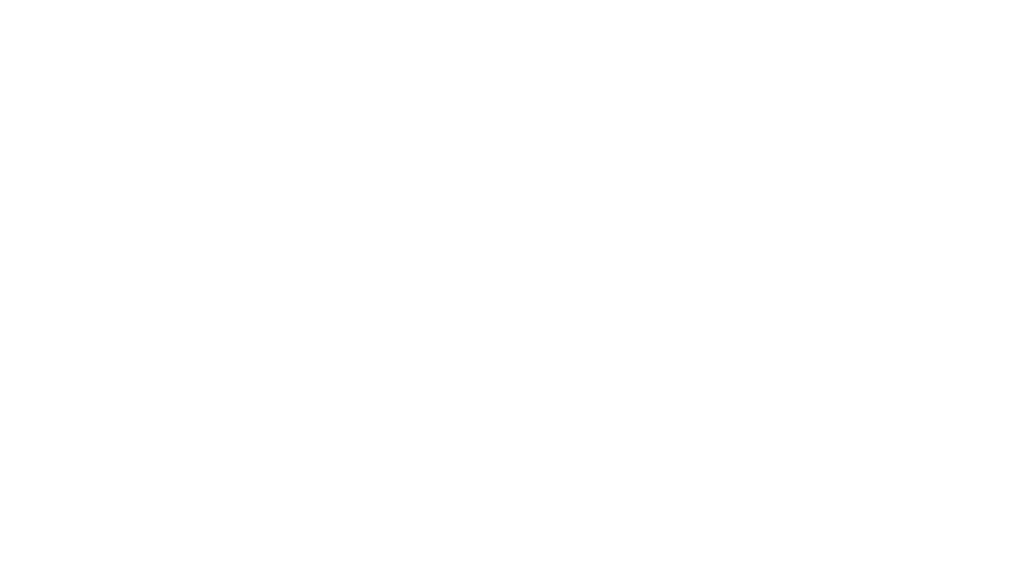
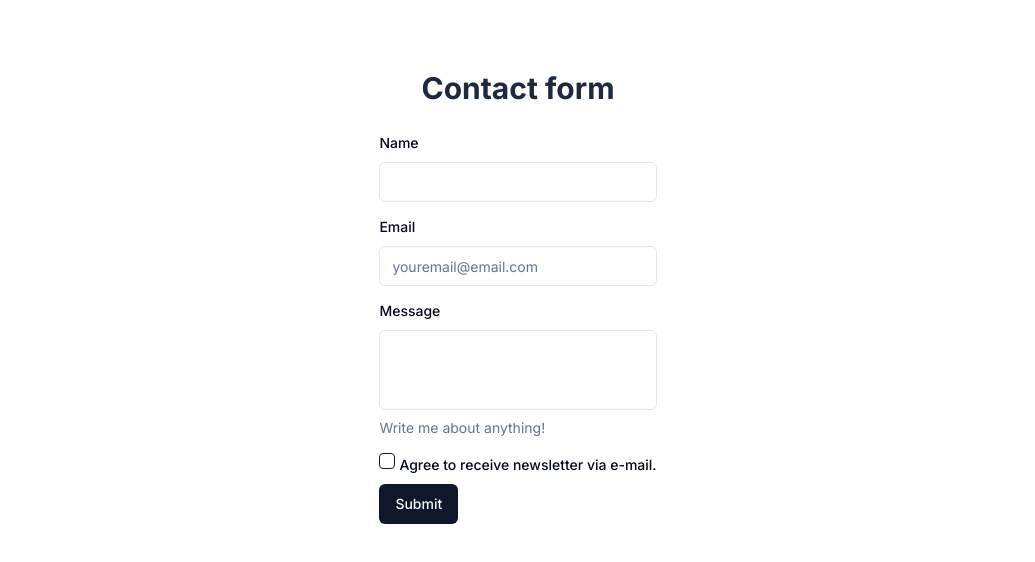
Before and after one commit to Supernovaxxx/showcase, a Next.js app: page / in a window 1280 px wide. Shown: the part 1304-1866 px from the top of the page, without its empty margins (122-1157 px from the left). Before the commit the page ends 1342 px from the top, so only its background shows below. Built offline with nearby package versions, Linux system fonts and the light colour scheme; no server answers.

Commit message:
feat: create contact form

```diff
--- a/app/page.tsx
+++ b/app/page.tsx
@@ -1,5 +1,6 @@
 import { CertificationSection, LearnlogSection } from '@/components/site/sections'
 import { ReferencesTable } from '@/components/core/references/table'
+import { ContactForm } from '@/components/core/contact/form'
 
 
 export default function Home() {
@@ -9,6 +10,7 @@
       <ReferencesTable />
       {/* <LearnlogSection /> */}
       <CertificationSection />
+      <ContactForm />
     </main>
   )
 }
--- /dev/null
+++ b/components/core/contact/form.tsx
@@ -0,0 +1,127 @@
+"use client"
+
+import { zodResolver } from "@hookform/resolvers/zod"
+import { useForm } from "react-hook-form"
+import * as z from "zod"
+
+import { Button } from "@/components/ui/button"
+import {
+    Form,
+    FormControl,
+    FormDescription,
+    FormField,
+    FormItem,
+    FormLabel,
+    FormMessage,
+} from "@/components/ui/form"
+import { Input } from "@/components/ui/input"
+import { Textarea } from "@/components/ui/textarea"
+import { Checkbox } from "@/components/ui/checkbox"
+
+
+const formSchema = z.object({
+    name: z.string().min(2, {
+        message: "Your name must have at least 2 characters.",
+    }),
+    email: z.string().email({
+        message: "Please enter a valid email!",
+    }),
+    message: z.string()
+        .min(10, {
+            message: "Your message needs to be at least 10 characters long. Tell me more!",
+        })
+        .max(500, {
+            message: "Your message can have up to 500 characters.",
+        }),
+    newsletter: z.boolean()
+})
+
+export function ContactForm() {
+    const form = useForm<z.infer<typeof formSchema>>({
+        resolver: zodResolver(formSchema),
+        defaultValues: {
+            name: "",
+            email: "",
+            newsletter: undefined,
+        },
+    })
+
+    function onSubmit(values: z.infer<typeof formSchema>) {
+        console.log(values)
+    }
+
+    return (
+        <div className="flex flex-col justify-center items-center gap-2 p-8 w-100">
+            <h2 className='text-3xl font-bold text-slate-800'>
+                Contact form
+            </h2>
+            <Form {...form}>
+                <form onSubmit={form.handleSubmit(onSubmit)} className="space-y-3 my-4">
+                    <FormField
+                        control={form.control}
+                        name="name"
+                        rules={{ required: true }}
+                        render={({ field }) => (
+                            <FormItem>
+                                <FormLabel>Name</FormLabel>
+                                <FormControl>
+                                    <Input {...field} />
+                                </FormControl>
+                                <FormMessage />
+                            </FormItem>
+                        )}
+                    />
+                    <FormField
+                        control={form.control}
+                        name="email"
+                        render={({ field }) => (
+                            <FormItem>
+                                <FormLabel>Email</FormLabel>
+                                <FormControl>
+                                    <Input placeholder="youremail@email.com" {...field} />
+                                </FormControl>
+                                <FormMessage />
+                            </FormItem>
+                        )}
+                    />
+                    <FormField
+                        control={form.control}
+                        name="message"
+                        render={({ field }) => (
+                            <FormItem>
+                                <FormLabel>Message</FormLabel>
+                                <FormControl>
+                                    <Textarea {...field} className="resize-none" />
+                                </FormControl>
+                                <FormDescription>
+                                    Write me about anything!
+                                </FormDescription>
+                                <FormMessage />
+                            </FormItem>
+                        )}
+                    />
+                    <FormField
+                        control={form.control}
+                        name='newsletter'
+                        rules={{ required: true }}
+                        render={({ field }) => (
+                            <FormItem className="flex items-center justify-center gap-1">
+                                <FormControl>
+                                    <Checkbox
+                                        checked={field.value}
+                                        onCheckedChange={field.onChange}
+                                    />
+                                </FormControl>
+                                <FormLabel>
+                                    Agree to receive newsletter via e-mail.
+                                </FormLabel>
+                                <FormMessage />
+                            </FormItem>
+                        )}
+                    />
+                    <Button type="submit">Submit</Button>
+                </form>
+            </Form>
+        </div>
+    )
+}
--- /dev/null
+++ b/components/ui/checkbox.tsx
@@ -0,0 +1,30 @@
+"use client"
+
+import * as React from "react"
+import * as CheckboxPrimitive from "@radix-ui/react-checkbox"
+import { Check } from "lucide-react"
+
+import { cn } from "@/lib/utils"
+
+const Checkbox = React.forwardRef<
+  React.ElementRef<typeof CheckboxPrimitive.Root>,
+  React.ComponentPropsWithoutRef<typeof CheckboxPrimitive.Root>
+>(({ className, ...props }, ref) => (
+  <CheckboxPrimitive.Root
+    ref={ref}
+    className={cn(
+      "peer h-4 w-4 shrink-0 rounded-sm border border-primary ring-offset-background focus-visible:outline-none focus-visible:ring-2 focus-visible:ring-ring focus-visible:ring-offset-2 disabled:cursor-not-allowed disabled:opacity-50 data-[state=checked]:bg-primary data-[state=checked]:text-primary-foreground",
+      className
+    )}
+    {...props}
+  >
+    <CheckboxPrimitive.Indicator
+      className={cn("flex items-center justify-center text-current")}
+    >
+      <Check className="h-4 w-4" />
+    </CheckboxPrimitive.Indicator>
+  </CheckboxPrimitive.Root>
+))
+Checkbox.displayName = CheckboxPrimitive.Root.displayName
+
+export { Checkbox }
--- /dev/null
+++ b/components/ui/textarea.tsx
@@ -0,0 +1,24 @@
+import * as React from "react"
+
+import { cn } from "@/lib/utils"
+
+export interface TextareaProps
+  extends React.TextareaHTMLAttributes<HTMLTextAreaElement> {}
+
+const Textarea = React.forwardRef<HTMLTextAreaElement, TextareaProps>(
+  ({ className, ...props }, ref) => {
+    return (
+      <textarea
+        className={cn(
+          "flex min-h-[80px] w-full rounded-md border border-input bg-background px-3 py-2 text-sm ring-offset-background placeholder:text-muted-foreground focus-visible:outline-none focus-visible:ring-2 focus-visible:ring-ring focus-visible:ring-offset-2 disabled:cursor-not-allowed disabled:opacity-50",
+          className
+        )}
+        ref={ref}
+        {...props}
+      />
+    )
+  }
+)
+Textarea.displayName = "Textarea"
+
+export { Textarea }
--- a/package.json
+++ b/package.json
@@ -10,6 +10,7 @@
   },
   "dependencies": {
     "@hookform/resolvers": "^3.3.2",
+    "@radix-ui/react-checkbox": "^1.0.4",
     "@radix-ui/react-label": "^2.0.2",
     "@radix-ui/react-slot": "^1.0.2",
     "@radix-ui/react-tooltip": "^1.0.7",
```
Also changed, not shown: 1 other file (tests, documents, lock files or other folders).
